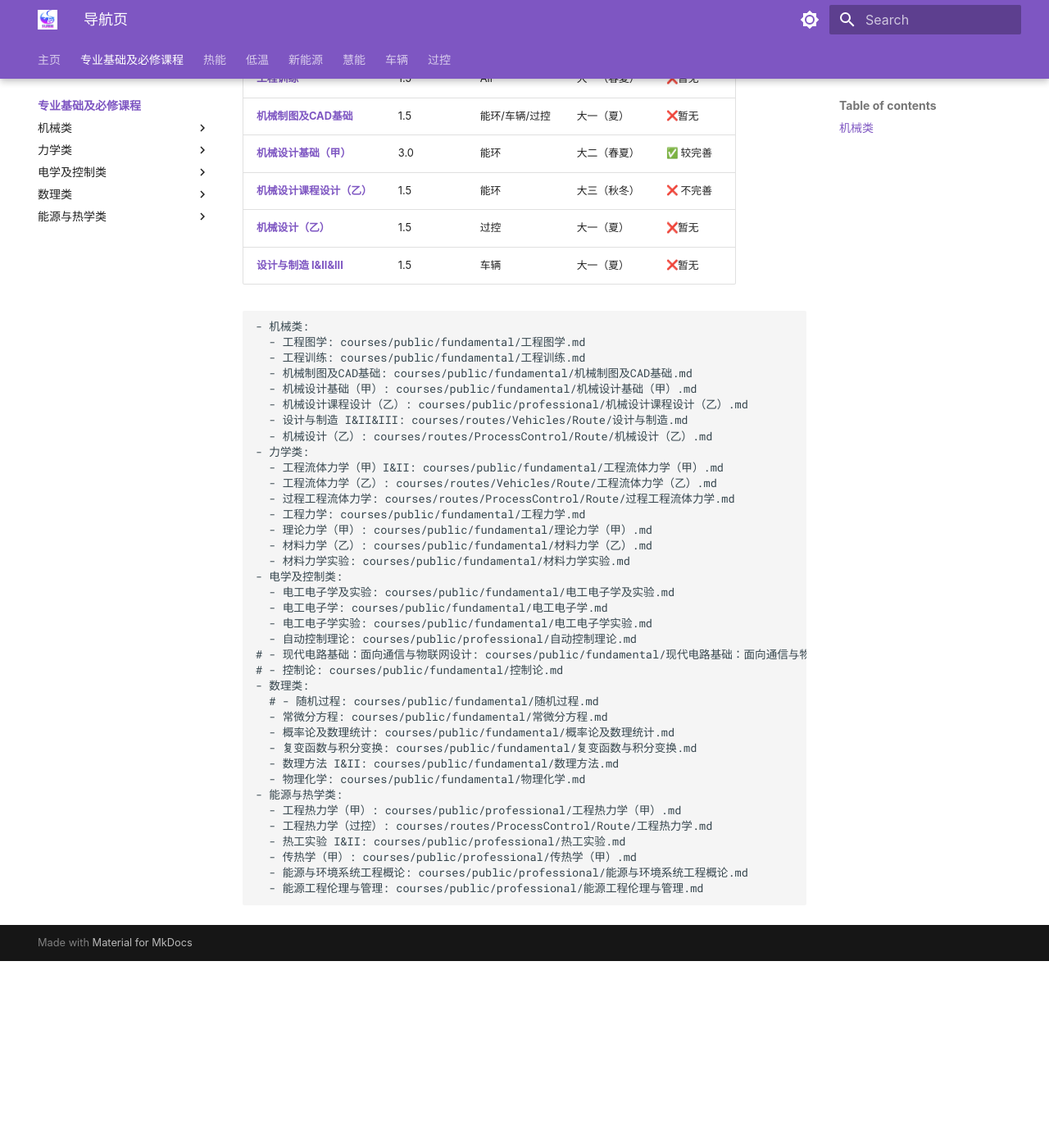
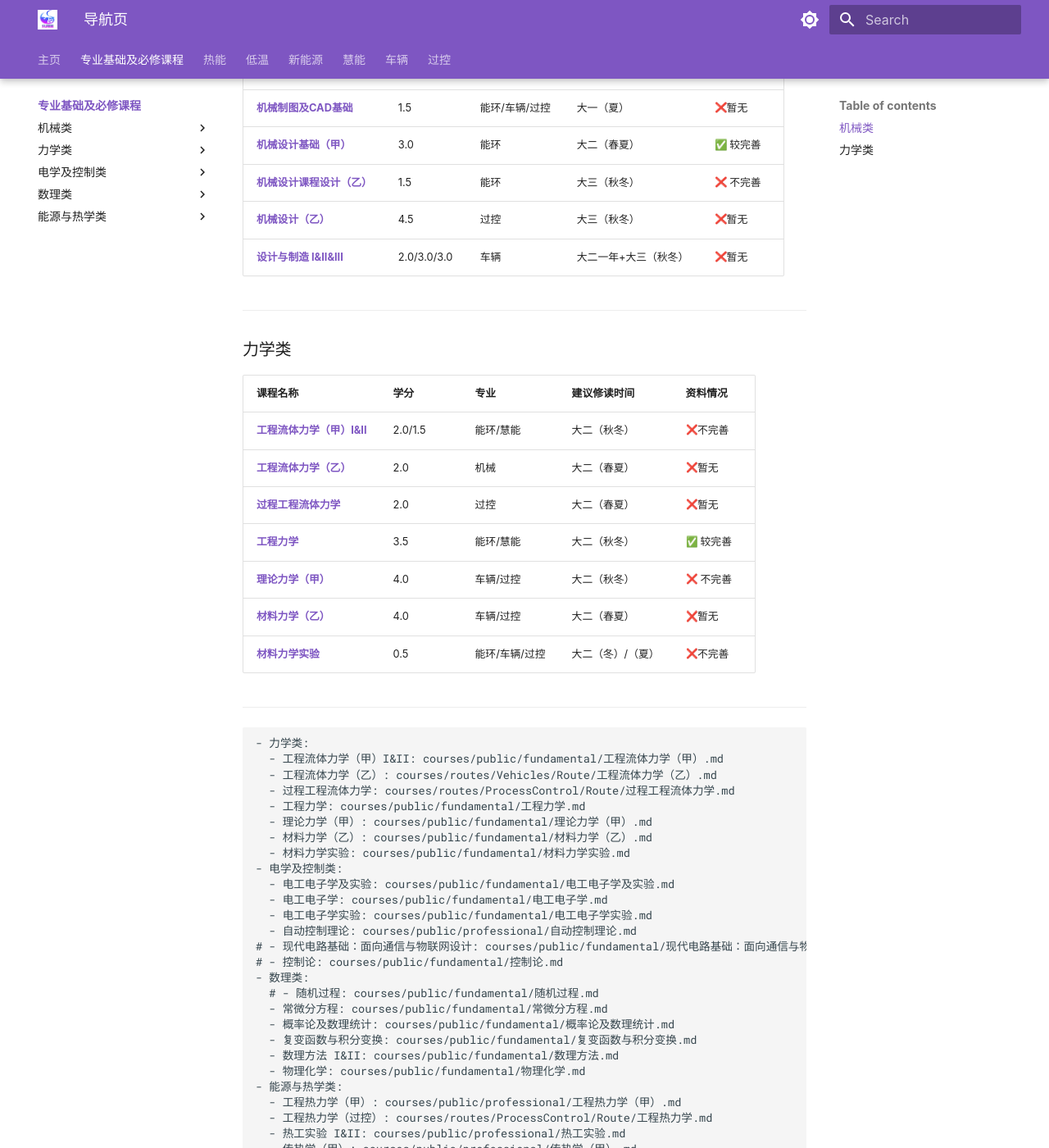
Before and after one commit to ZJUSUEE/ZJUSUEE.github.io, an MkDocs documentation site: the page built from docs/courses/public/index.md, in a window 1280 px wide and 1400 px high, scrolled down 484 px. Shown: the whole window at 82% size. Built offline with MkDocs 1.6.1 and Material for MkDocs 9.7.7, drawn with Linux system fonts in a browser that asks for light colours; emoji names are drawn with the system emoji font; before the commit the page ends 1656 px from its top, so only the background shows below that; some of the changed text lies outside the part shown.

Commit message:
更新了力学类

```diff
--- a/docs/courses/public/index.md
+++ b/docs/courses/public/index.md
@@ -2,10 +2,11 @@
 
 !!! info
 
-  将能院六个专业所涉及的主要专业基础课与必修课按照学科模块整理，譬如`力学类`模块包含`工程力学`、`工程流体力学`等课程，共分为`机械类`、`力学类`、`电学及控制类`、`数理类`、`能源与热学类`五个模块。
-  此外由于六个专业有些课程内容是重叠的（或刚好是同一门课），不同专业间也可以相互参考。
-  *注：含I、II、III序号的课程已合并。*
+    将能院六个专业所涉及的主要专业基础课与必修课按照学科模块整理，譬如`力学类`模块包含`工程力学`、`工程流体力学`等课程，共分为`机械类`、`力学类`、`电学及控制类`、`数理类`、`能源与热学类`五个模块。
+    此外由于六个专业有些课程内容是重叠的（或刚好是同一门课），不同专业间也可以相互参考。
+    *注：含I、II、III序号的课程已合并。*
 
+ ---
 
 ### 机械类
 
@@ -16,22 +17,27 @@
 | [**机械制图及CAD基础**](./courses/public/fundamental/机械制图及CAD基础.md)    | 1.5  |  能环/车辆/过控  |  大一（夏） |  :x:暂无 |
 | [**机械设计基础（甲）**](./courses/public/fundamental/机械设计基础（甲）.md)   | 3.0  |  能环  |    大二（春夏） | :white_check_mark: 较完善   |
 | [**机械设计课程设计（乙）**](./courses/public/professional/机械设计课程设计（乙）.md)  |  1.5    |  能环 | 大三（秋冬） |  :x: 不完善   |
-| [**机械设计（乙）**](./courses/public/fundamental/机械设计（乙）.md)    | 1.5  |  过控  |  大一（夏） |  :x:暂无 |
-| [**设计与制造 I&II&III**](./courses/public/fundamental/设计与制造.md)    | 1.5  |  车辆  |  大一（夏） |  :x:暂无 |
+| [**机械设计（乙）**](./courses/routes/ProcessControl/Route/机械设计（乙）.md)    | 4.5  |  过控  |  大三（秋冬） |  :x:暂无 |
+| [**设计与制造 I&II&III**](./courses/routes/Vehicles/Route/设计与制造.md)    | 2.0/3.0/3.0  |  车辆  |  大二一年+大三（秋冬） |  :x:暂无 |
+
+---
+
+### 力学类
+
+| 课程名称                  | 学分  | 专业 | 建议修读时间 | 资料情况 |
+| -------                   | ----- | ---- | ------------| ------- |
+| [**工程流体力学（甲）I&II**](./courses/public/fundamental/工程流体力学（甲）.md)                |   2.0/1.5  |  能环/慧能  |  大二（秋冬）|  :x:不完善  |
+| [**工程流体力学（乙）**](./courses/routes/Vehicles/Route/工程流体力学（乙）.md)                |   2.0  |  机械  |   大二（春夏） |  :x:暂无 |
+| [**过程工程流体力学**](./courses/routes/ProcessControl/Route/过程工程流体力学.md)    | 2.0  |  过控  |  大二（春夏） |  :x:暂无 |
+| [**工程力学**](./courses/public/fundamental/工程力学.md)   | 3.5  |  能环/慧能  |    大二（秋冬） | :white_check_mark: 较完善   |
+| [**理论力学（甲）**](./courses/public/fundamental/理论力学（甲）.md)  |  4.0    |  车辆/过控 | 大二（秋冬） |  :x: 不完善   |
+| [**材料力学（乙）**](./courses/public/fundamental/材料力学（乙）.md)    | 4.0  |  车辆/过控  |  大二（春夏） |  :x:暂无 |
+| [**材料力学实验**](./courses/public/fundamental/材料力学实验.md)    | 0.5  |  能环/车辆/过控  |  大二（冬）/（夏） |  :x:不完善 |
+
+---
 
 
 
-
-
-
-    - 机械类:
-      - 工程图学: courses/public/fundamental/工程图学.md
-      - 工程训练: courses/public/fundamental/工程训练.md
-      - 机械制图及CAD基础: courses/public/fundamental/机械制图及CAD基础.md
-      - 机械设计基础（甲）: courses/public/fundamental/机械设计基础（甲）.md
-      - 机械设计课程设计（乙）: courses/public/professional/机械设计课程设计（乙）.md
-      - 设计与制造 I&II&III: courses/routes/Vehicles/Route/设计与制造.md
-      - 机械设计（乙）: courses/routes/ProcessControl/Route/机械设计（乙）.md
     - 力学类:
       - 工程流体力学（甲）I&II: courses/public/fundamental/工程流体力学（甲）.md
       - 工程流体力学（乙）: courses/routes/Vehicles/Route/工程流体力学（乙）.md
```
